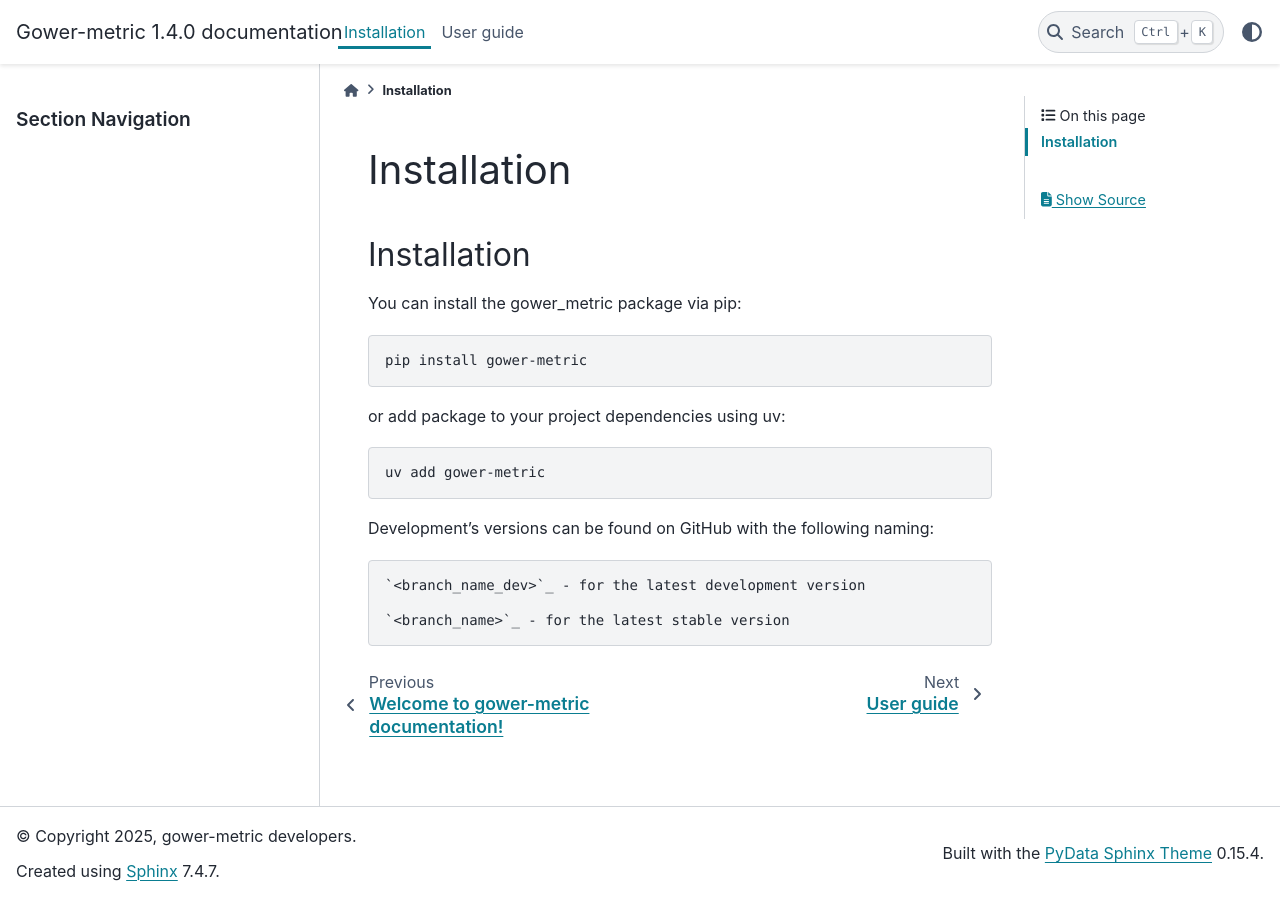
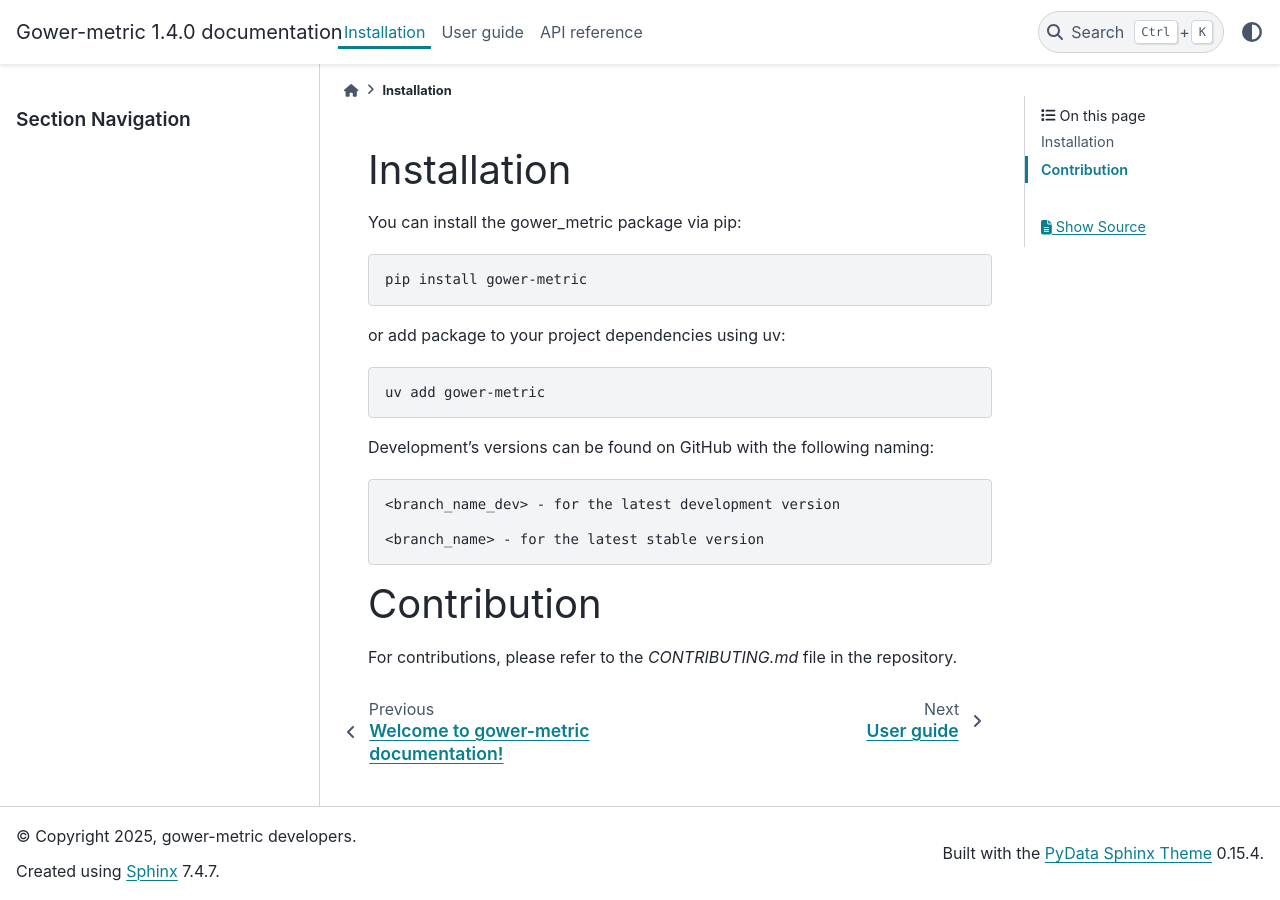
Before and after one commit to BartekKruczek/sphinx_tutorial, a Sphinx documentation site: the page built from docs/source/installation.rst, in a window 1280 px wide. Built offline with Sphinx 7.4.7 and the PyData theme 0.15.4, drawn with Linux system fonts in a browser that asks for light colours.

Commit message:
[1.4] update docs

```diff
--- a/docs/source/api_reference.rst
+++ b/docs/source/api_reference.rst
@@ -1,5 +1,5 @@
 API reference
-===
+=============
 
 .. autosummary::
    :toctree: generated
--- a/docs/source/installation.rst
+++ b/docs/source/installation.rst
@@ -1,9 +1,5 @@
 Installation
-=====
-
-------------
-Installation
-------------
+============
 
 You can install the gower_metric package via pip:
 
@@ -21,6 +17,11 @@ Development's versions can be found on GitHub with the following naming:
 
 .. code-block:: console
 
-   `<branch_name_dev>`_ - for the latest development version
+   <branch_name_dev> - for the latest development version
 
-   `<branch_name>`_ - for the latest stable version
+   <branch_name> - for the latest stable version
+
+Contribution
+=====
+
+For contributions, please refer to the `CONTRIBUTING.md` file in the repository.
```
Also changed, not shown: docs/source/index.rst (+15 -1 lines), docs/source/user_guide.rst (+3 -18 lines).
